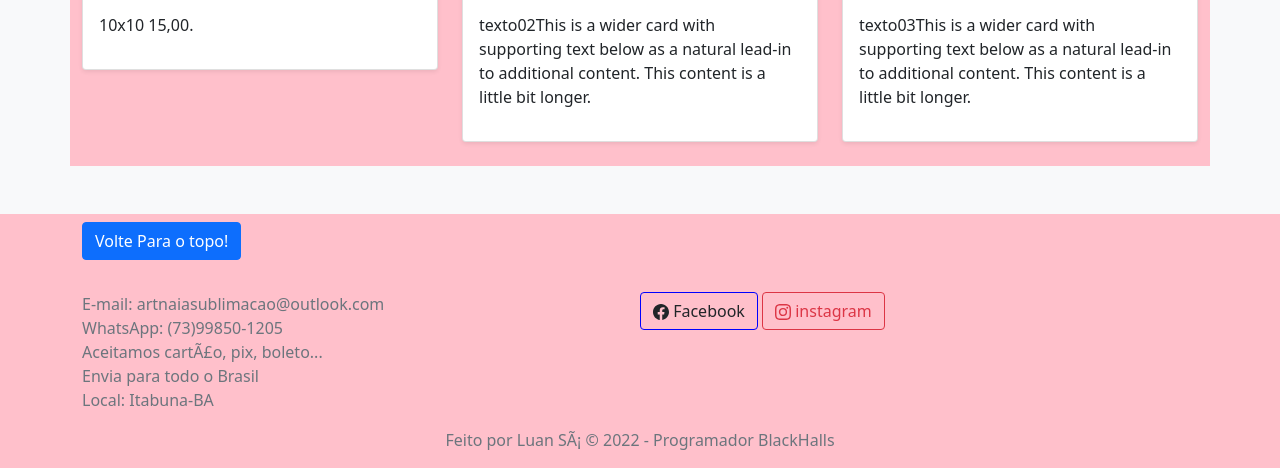
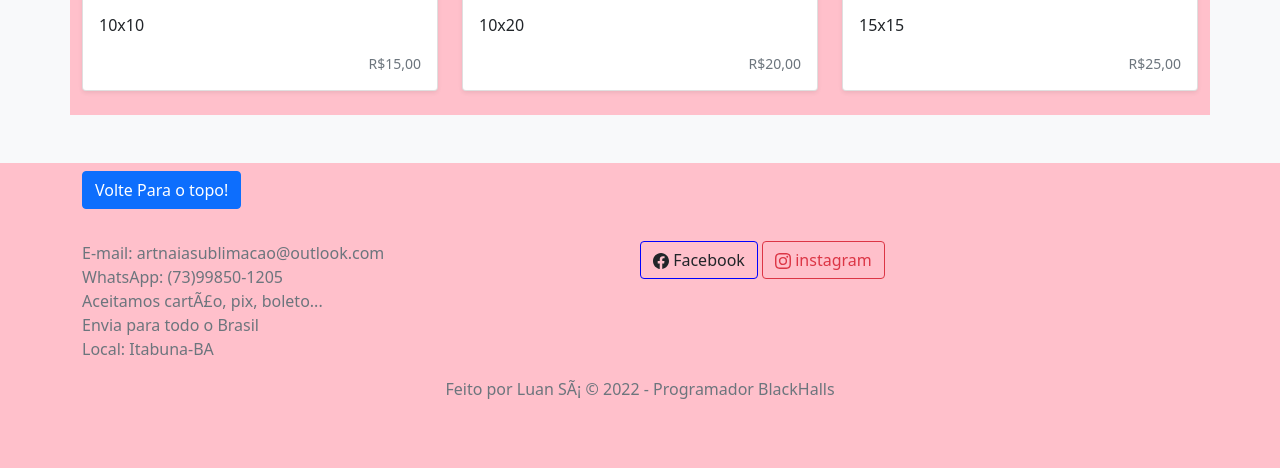
Before and after one commit to nofearjr07/nofearjr07.github.io, a plain HTML site: page pag01valores.html in a window 1280 px wide. Shown: the part 470-938 px from the top of the page. After the commit the page ends 887 px from the top, so only its background shows below. Drawn offline with nearby package versions, Linux system fonts and the light colour scheme; a script that the page names is missing.

Commit message:
add preços e links falta moldes em branco

```diff
--- a/pag01valores.html
+++ b/pag01valores.html
@@ -107,7 +107,7 @@
       </div>
       <div class="navbar navbar-dark bg-dark shadow-sm">
         <div class="bg-black container d-flex justify-content-between">
-          <a href="#" class="navbar-brand d-flex align-items-center">
+          <a href="https://instagram.com/artnaia_?utm_medium=copy_link" target="_blank" class="navbar-brand d-flex align-items-center">
             <svg xmlns="http://www.w3.org/2000/svg" width="20" height="20" viewBox="0 0 24 24" fill="none" stroke="currentColor" stroke-width="2" stroke-linecap="round" stroke-linejoin="round" class="mr-2"><path d="M23 19a2 2 0 0 1-2 2H3a2 2 0 0 1-2-2V8a2 2 0 0 1 2-2h4l2-3h6l2 3h4a2 2 0 0 1 2 2z"></path><circle cx="12" cy="13" r="4"></circle></svg>
             <strong>artnAia </strong>
           </a>
@@ -141,7 +141,7 @@
 
 
 
-    <!-- ------------------------------------------------------------------ -->
+    <!-- ------------------------PREÇOS ABAIXO------------------------------------------ -->
 
 
 
@@ -154,13 +154,14 @@
               <div class="card mb-4 shadow-sm">
                  <img class="card-img-top" src="img/img01.jpg" alt="Card image cap">
                 <div class="card-body">
-                  <p class="card-text">10x10  15,00.</p>
+                  <p class="card-text">10x10 </p>
                   <div class="d-flex justify-content-between align-items-center">
                     <div class="btn-group">
                        <!-- <button type="button" class="btn btn-sm btn-outline-secondary">View</button>
                       <button type="button" class="btn btn-sm btn-outline-secondary">Edit</button> -->
                     </div>
                    <!-- <small class="text-muted">9 mins</small> -->
+                   <small class="text-muted"><p class="card-text"> R$15,00</p></small>
                   </div>
                 </div>
               </div>
@@ -169,13 +170,14 @@
               <div class="card mb-4 shadow-sm">
                 <img class="card-img-top" src="img/img02.jpg" alt="Card image cap">
                 <div class="card-body">
-                  <p class="card-text">texto02This is a wider card with supporting text below as a natural lead-in to additional content. This content is a little bit longer.</p>
+                  <p class="card-text">10x20 </p>
                   <div class="d-flex justify-content-between align-items-center">
                     <div class="btn-group">
                        <!-- <button type="button" class="btn btn-sm btn-outline-secondary">View</button>
                       <button type="button" class="btn btn-sm btn-outline-secondary">Edit</button> -->
                     </div>
                    <!-- <small class="text-muted">9 mins</small> -->
+                   <small class="text-muted"><p class="card-text"> R$20,00</p></small>
                   </div>
                 </div>
               </div>
@@ -184,13 +186,14 @@
               <div class="card mb-4 shadow-sm">
                 <img class="card-img-top" src="img/img03.jpg" alt="Card image cap">
                 <div class="card-body">
-                  <p class="card-text">texto03This is a wider card with supporting text below as a natural lead-in to additional content. This content is a little bit longer.</p>
+                  <p class="card-text">15x15</p>
                   <div class="d-flex justify-content-between align-items-center">
                     <div class="btn-group">
                        <!-- <button type="button" class="btn btn-sm btn-outline-secondary">View</button>
                       <button type="button" class="btn btn-sm btn-outline-secondary">Edit</button> -->
                     </div>
                    <!-- <small class="text-muted">9 mins</small> -->
+                   <small class="text-muted"><p class="card-text"> R$25,00</p></small>
                   </div>
                 </div>
               </div>
```
Also changed, not shown: index.html (+1 -1 lines).
